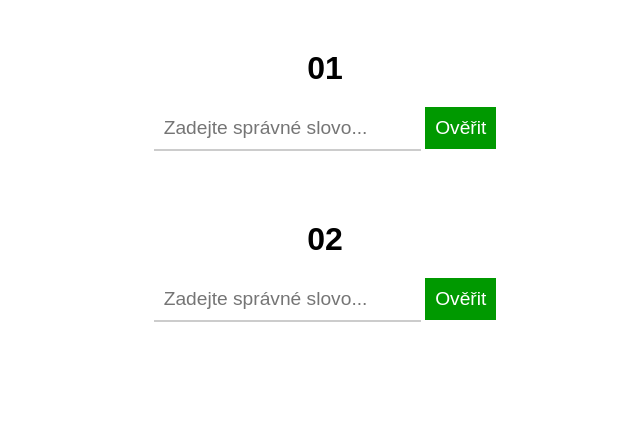
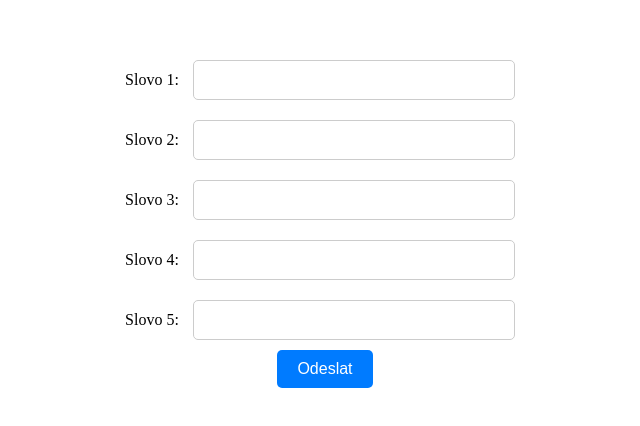
Before and after one commit to Pilif007/Ov-ova-, a plain HTML site: page index.html in a window 1280 px wide. Shown: the whole page, without its empty margins (315-955 px from the left). Drawn offline with Linux system fonts and the light colour scheme.

Commit message:
Update index.html

```diff
--- a/index.html
+++ b/index.html
@@ -1,79 +1,89 @@
 <!DOCTYPE html>
 <html>
 <head>
+	<title>Testovací stránka</title>
 	<meta charset="UTF-8">
-	<title>01</title>
 	<style>
-		body {
-			font-family: Arial, sans-serif;
+		.container {
+			display: flex;
+			flex-direction: column;
+			align-items: center;
+			margin-top: 50px;
+		}
+
+		input[type="text"] {
+			padding: 10px;
+			margin: 10px;
+			border-radius: 5px;
+			border: 1px solid #ccc;
+			width: 300px;
+			font-size: 16px;
 			text-align: center;
-			margin: 50px;
 		}
-		h1 {
-			font-size: 2em;
-			margin-bottom: 20px;
-		}
-		input[type=text] {
-			padding: 10px;
-			font-size: 1.2em;
+
+		button {
+			padding: 10px 20px;
 			border: none;
-			border-bottom: 2px solid #ccc;
-			margin-bottom: 20px;
-		}
-		button {
-			padding: 10px;
-			font-size: 1.2em;
-			background-color: #009900;
+			border-radius: 5px;
+			background-color: #007bff;
 			color: #fff;
-			border: none;
+			font-size: 16px;
 			cursor: pointer;
 		}
-		#result {
-			font-size: 2em;
-			margin-top: 50px;
-		}
-		#result.success {
+
+		.correct {
 			color: green;
 		}
-		#result.failure {
+
+		.incorrect {
 			color: red;
 		}
 	</style>
 </head>
 <body>
-	<h1>01</h1>
-	<input type="text" id="input" placeholder="Zadejte správné slovo...">
-	<button onclick="check()">Ověřit</button>
-	<div id="result"></div>
+	<div class="container">
+		<div>
+			<label for="input1">Slovo 1:</label>
+			<input type="text" id="input1">
+			<span class="result"></span>
+		</div>
+		<div>
+			<label for="input2">Slovo 2:</label>
+			<input type="text" id="input2">
+			<span class="result"></span>
+		</div>
+		<div>
+			<label for="input3">Slovo 3:</label>
+			<input type="text" id="input3">
+			<span class="result"></span>
+		</div>
+		<div>
+			<label for="input4">Slovo 4:</label>
+			<input type="text" id="input4">
+			<span class="result"></span>
+		</div>
+		<div>
+			<label for="input5">Slovo 5:</label>
+			<input type="text" id="input5">
+			<span class="result"></span>
+		</div>
+		<button onclick="checkAnswers()">Odeslat</button>
+	</div>
 
 	<script>
-		function check() {
-			var input = document.getElementById("input").value;
-			if (input.toLowerCase() === "paradox") {
-				document.getElementById("result").innerHTML = "Správně!";
-				document.getElementById("result").className = "success";
-			} else {
-				document.getElementById("result").innerHTML = "Špatně!";
-				document.getElementById("result").className = "failure";
-			}
-		}
-	</script>
+		function checkAnswers() {
+			const inputs = document.querySelectorAll('input[type="text"]');
+			const correctAnswers = ["paradox", "dresscode", "a", "b", "c"];
 
-	<h1>02</h1>
-	<input type="text" id="input" placeholder="Zadejte správné slovo...">
-	<button onclick="check()">Ověřit</button>
-	<div id="result"></div>
-
-	<script>
-		function check() {
-			var input = document.getElementById("input").value;
-			if (input.toLowerCase() === "dresscode") {
-				document.getElementById("result").innerHTML = "Správně!";
-				document.getElementById("result").className = "success";
-			} else {
-				document.getElementById("result").innerHTML = "Špatně!";
-				document.getElementById("result").className = "failure";
-			}
+			inputs.forEach((input, index) => {
+				if (input.value.toLowerCase() === correctAnswers[index]) {
+					input.nextElementSibling.innerHTML = "Správně!";
+					input.nextElementSibling.className = "correct";
+				} else {
+					input.nextElementSibling.innerHTML = "Špatně!";
+					input.nextElementSibling.className = "incorrect";
+				}
+			});
 		}
 	</script>
 </body>
```
